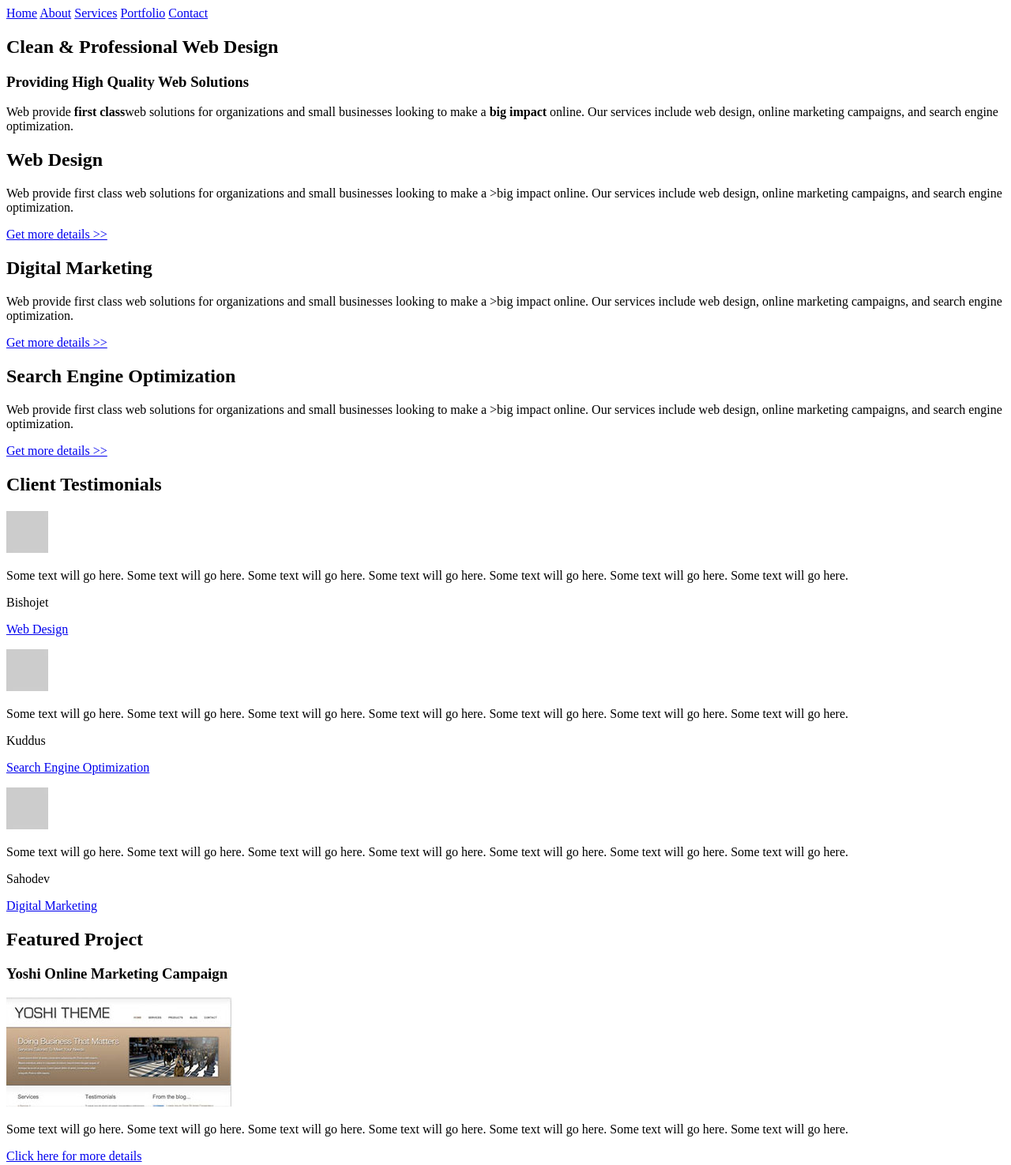
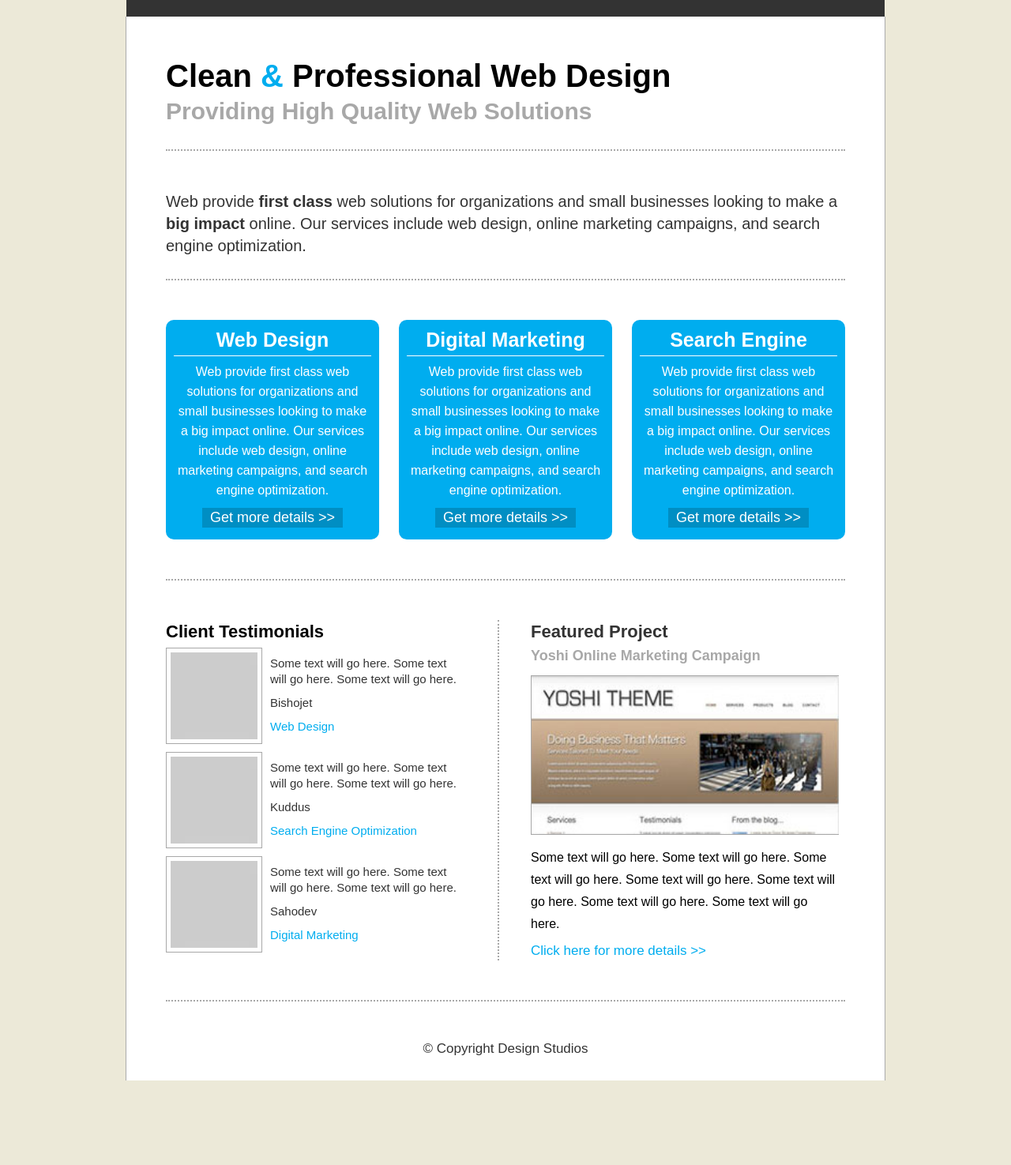
Before and after one commit to bishojet/JPG-to-HTML, a plain HTML site: page index.html in a window 1280 px wide. Shown: the part 59-1534 px from the top of the page at 79% size. After the commit the page ends 1427 px from the top, so only its background shows below. Drawn offline with Linux system fonts and the light colour scheme.

Commit message:
Complete Stucture PSD to HTML/CSS

```diff
--- a/index.html
+++ b/index.html
@@ -5,97 +5,99 @@
 	<link rel="stylesheet" type="text/css" href="style.css">
 </head>
 <body>
-	<div class="headersection">
-		<div class="header">
-			<div class="header_left">
+	<div class="headersection templete clear">
+		<div class="header clear">
+			<div class="header_left clear">
 				<h2>Design Studios</h2>
 			</div>
-			<div class="header_right">
-				<a href="#">Home</a>
-				<a href="#">About</a>
-				<a href="#">Services</a>
-				<a href="#">Portfolio</a>
+			<div class="header_right clear">
+				<a href="#" id="active">Home</a> -
+				<a href="#">About</a> -
+				<a href="#">Services</a> -
+				<a href="#">Portfolio</a> -
 				<a href="#">Contact</a>
 			</div>
 		</div>
 	</div>
-	<div class="main">
-		<div class="subtitle">
-			<h2>Clean & Professional Web Design</h2>
+	<div class="main templete clear">
+		<div class="subtitle clear">
+			<h2>Clean <span style="color: #00adef;">&</span> Professional Web Design</h2>
 			<h3>Providing High Quality Web Solutions</h3>
 		</div>
-		<div class="description">
-			<p>Web provide <b>first class</b>web solutions for organizations and small businesses looking to make a <b>big impact</b> online. Our services include web design, online marketing campaigns, and search engine optimization.</p>
+		<div class="description clear">
+			<p>Web provide <strong> first class</strong> web solutions for organizations and small businesses looking to make a <strong>big impact</strong> online. Our services include web design, online marketing campaigns, and search engine optimization.</p>
 		</div>
-		<div class="content">
-			<div class="service">
+		<div class="content clear">
+			<div class="service clear">
 				<h2>Web Design</h2>
-				<p>Web provide first class web solutions for organizations and small businesses looking to make a >big impact online. Our services include web design, online marketing campaigns, and search engine optimization.</p>
-				<div class="readmore">
+				<p>Web provide first class web solutions for organizations and small businesses looking to make a big impact online. Our services include web design, online marketing campaigns, and search engine optimization.</p>
+				<div class="readmore clear">
 					<a href="#">Get more details >></a>
 				</div>
 			</div>
 			<div class="service">
 				<h2>Digital Marketing</h2>
-				<p>Web provide first class web solutions for organizations and small businesses looking to make a >big impact online. Our services include web design, online marketing campaigns, and search engine optimization.</p>
-				<div class="readmore">
+				<p>Web provide first class web solutions for organizations and small businesses looking to make a big impact online. Our services include web design, online marketing campaigns, and search engine optimization.</p>
+				<div class="readmore clear">
 					<a href="#">Get more details >></a>
 				</div>
 			</div>
-			<div class="service">
-				<h2>Search Engine Optimization</h2>
-				<p>Web provide first class web solutions for organizations and small businesses looking to make a >big impact online. Our services include web design, online marketing campaigns, and search engine optimization.</p>
-				<div class="readmore">
+			<div class="service clear">
+				<h2>Search Engine</h2>
+				<p>Web provide first class web solutions for organizations and small businesses looking to make a big impact online. Our services include web design, online marketing campaigns, and search engine optimization.</p>
+				<div class="readmore clear">
 					<a href="#">Get more details >></a>
 				</div>
 			</div>
 		</div>
-		<div class="clientproject">
-			<div class="client">
+		<div class="clientproject clear">
+			<div class="client clear">
 				<h2>Client Testimonials</h2>
-					<div class="testimonials">
+					<div class="testimonials clear">
 						<div class="client_img">
 							<img src="images/client.jpg" alt="ClientImage">
 						</div>
 						<div class="client_des">
-							<p>Some text will go here. Some text will go here. Some text will go here. Some text will go here. Some text will go here. Some text will go here. Some text will go here. </p>
+							<p>Some text will go here. Some text will go here. Some text will go here. </p>
 							<p class="client_name">Bishojet</p>
 							<p><a href="#">Web Design</a></p>
 						</div>
 					</div>
-					<div class="testimonials">
+					<div class="testimonials clear">
 						<div class="client_img">
 							<img src="images/client.jpg" alt="ClientImage">
 						</div>
 						<div class="client_des">
-							<p>Some text will go here. Some text will go here. Some text will go here. Some text will go here. Some text will go here. Some text will go here. Some text will go here. </p>
-							<p class="client_name">Kuddus</p>
+							<p>Some text will go here. Some text will go here. Some text will go here. </p>
+							<p class="client_name clear">Kuddus</p>
 							<p><a href="#">Search Engine Optimization</a></p>
 						</div>
 					</div>
-					<div class="testimonials">
+					<div class="testimonials clear">
 						<div class="client_img">
 							<img src="images/client.jpg" alt="ClientImage">
 						</div>
 						<div class="client_des">
-							<p>Some text will go here. Some text will go here. Some text will go here. Some text will go here. Some text will go here. Some text will go here. Some text will go here. </p>
+							<p>Some text will go here. Some text will go here. Some text will go here. </p>
 							<p class="client_name">Sahodev</p>
 							<p><a href="#">Digital Marketing</a></p>
 						</div>
 					</div>
 			</div>
-			<div class="project">
+			<div class="project clear">
 				<h2>Featured Project</h2>
 				<h3>Yoshi Online Marketing Campaign</h3>
 				<img src="images/featured.jpg" alt="Featured Image">
 				<p>Some text will go here. Some text will go here. Some text will go here. Some text will go here. Some text will go here. Some text will go here. Some text will go here. </p>
-				<a href="#">Click here for more details</a>
+				<a href="#">Click here for more details >></a>
 			</div>
 
 		</div>
-	</div>
-	<div class="footer">
+
+	<div class="footer templete clear">
 		<p>&copy; Copyright Design Studios</p>
 	</div>
+	</div>
+
 </body>
 </html>
--- a/style.css
+++ b/style.css
@@ -0,0 +1,215 @@
+*{
+	margin: 0;
+	padding: 0;
+	outline: 0;
+}
+body{
+	font-family: arial;
+	font-size: 15px;
+	line-height: 20px;
+	color: #333;
+	background-color: #ece9d8;
+}
+.templete{
+	width: 960px;
+	margin: 0 auto;
+}
+.clear{
+	overflow: hidden;
+}
+
+.headersection {
+	background-color: #333333;
+	height: 80px;
+}
+.header_left {
+	width: 400px;
+	color: #fff;
+	float: left;
+}
+.header_left h2 {
+	font-size: 40px;
+	line-height: 65px;
+	padding-left: 20px;
+	margin-top: 5px;
+}
+.header_right {
+	width: 400px;
+	color: #fff;
+	float: right;
+	padding-top: 30px;
+
+}
+.header_right a{
+	color: #fff;
+	text-decoration: none;
+	font-size: 18px;
+	font-weight: bold;
+}
+.header_right a:hover, #active {
+	color: #00adef;
+}
+
+
+.main {
+	background-color: #ffffff;
+	border-left: 1px solid #ababab;
+	border-right: 1px solid #ababab;
+}
+.subtitle {
+	color: #333;
+	margin: 50px;
+	padding: 0px 0px 28px;
+	border-bottom: 2px dotted #a8a8a8;
+}
+.subtitle h2{
+	color: #000;
+	font-size: 40px;
+	line-height: 50px;
+}
+.subtitle h3{
+	font-size: 30px;
+	color: #a8a8a8;
+	line-height: 40px;
+}
+.description {
+	margin: 50px;
+	padding: 0px 0px 28px;
+	border-bottom: 2px dotted #a8a8a8;
+}
+.description p {
+	font-size: 20px;
+	line-height: 28px;
+}
+.content {
+	border-bottom: 2px dotted #a8a8a8;
+	margin: 50px;
+	padding-bottom: 50px;
+}
+.service:first-child {
+	background-color: #00adef;
+	width: 250px;
+	margin-left: 0px;
+	float: left;
+	padding: 10px;
+}
+.service {
+	background-color: #00adef;
+	width: 250px;
+	margin-left: 25px;
+	float: left;
+	padding: 10px;
+	border-radius: 10px;
+
+}
+.service h2 {
+	font-size: 25px;
+	color: #fff;
+	border-bottom: 1px solid #fff;
+	padding-bottom: 5px;
+	line-height: 30px;
+	text-align: center;
+	margin-bottom: 7px;
+
+}
+.service p {
+	font-size: 16px;
+	color: #fff;
+	line-height: 25px;
+	text-align: center;
+	margin-bottom: 10px;
+}
+.readmore {
+	text-align: center;
+	margin: 5px;
+}
+.readmore a {
+	text-decoration: none;
+	font-size: 18px;
+	line-height: 25px;
+	color: #fff;
+	text-align: center;
+	padding: 10px;
+	background-color: #008ec3;
+	border-radius: 5px;
+}
+.clientproject {
+	border-bottom: 2px dotted #a8a8a8;
+	margin: 50px;
+	padding-bottom: 50px;
+}
+.client {
+	border-right: 2px dotted #a8a8a8;
+	float: left;
+	width: 420px;
+}
+.client h2 {
+	font-size: 22px;
+	color: #000;
+	line-height: 30px;
+	margin-bottom: 5px;
+}
+.testimonials {
+	padding-right: 40px;
+}
+.client_img {
+	width: 120px;
+}
+.client_img img {
+	float: left;
+	width: 110px;
+	padding: 5px;
+	border: 1px solid #a8a8a8;
+	margin-right: 10px;
+	margin-bottom: 10px;
+}
+.client_des p {
+	font-size: 15px;
+	line-height: 20px;
+	margin-bottom: 5px;
+	margin-top: 10px;
+}
+.client_des a{
+	text-decoration: none;
+	color: #00adef;
+}
+.project {
+	float: left;
+	width: 390px;
+	margin-left: 40px;
+}
+.project h2 {
+	font-size: 22px;
+	color: #333;
+	line-height: 30px;
+	margin-bottom: 5px;
+}
+.project h3 {
+	color: #a8a8a8;
+	font-size: 18px;
+	margin-bottom: 5px;
+}
+.project img {
+	margin: 10px 0px;
+	width: 390px;
+	height: 200px;
+	border: 1px solid #a8a8a8;
+}
+.project p {
+	font-size: 16px;
+	color: #000;
+	line-height: 28px;
+	margin-bottom: 10px;
+}
+.project a {
+	text-decoration: none;
+	color: #00adef;
+	font-size: 17px;
+}
+.footer {
+	height: 50px;
+}
+.footer p {
+	font-size: 17px;
+	text-align: center;
+}
```
